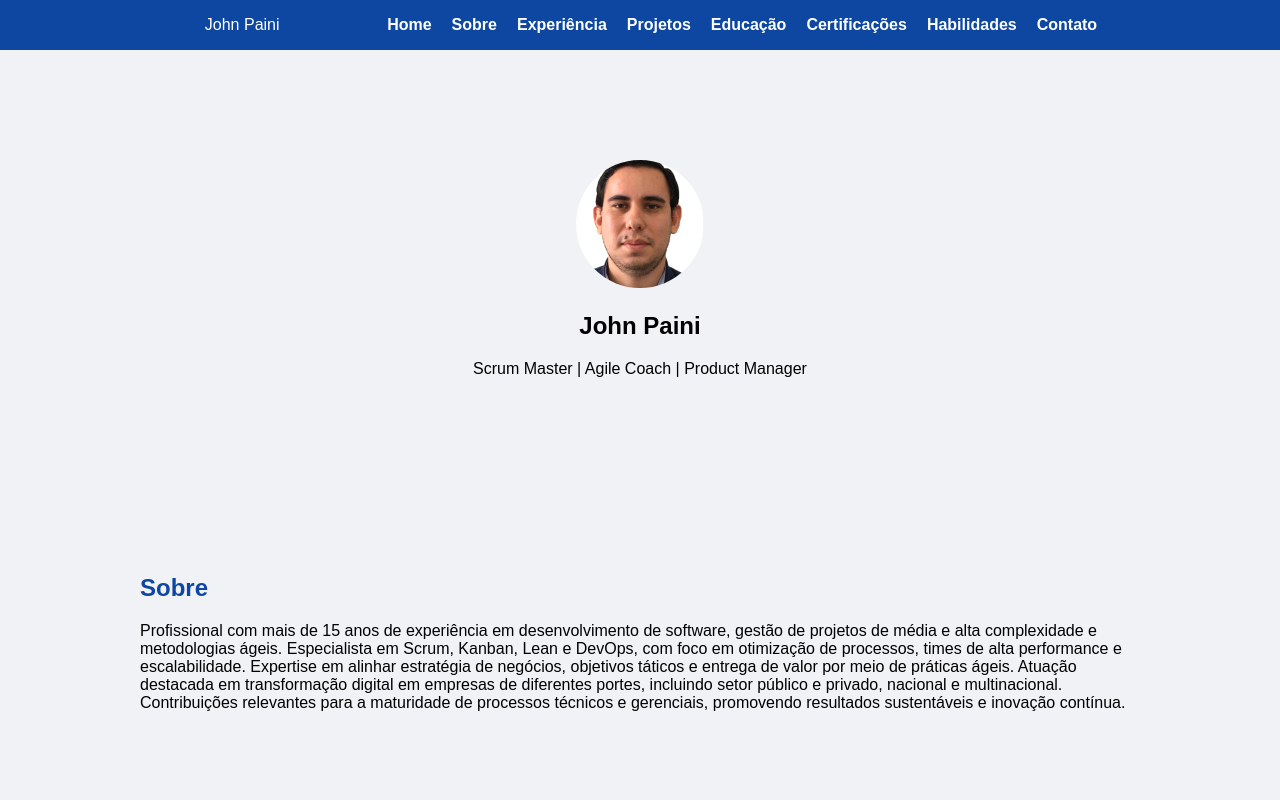
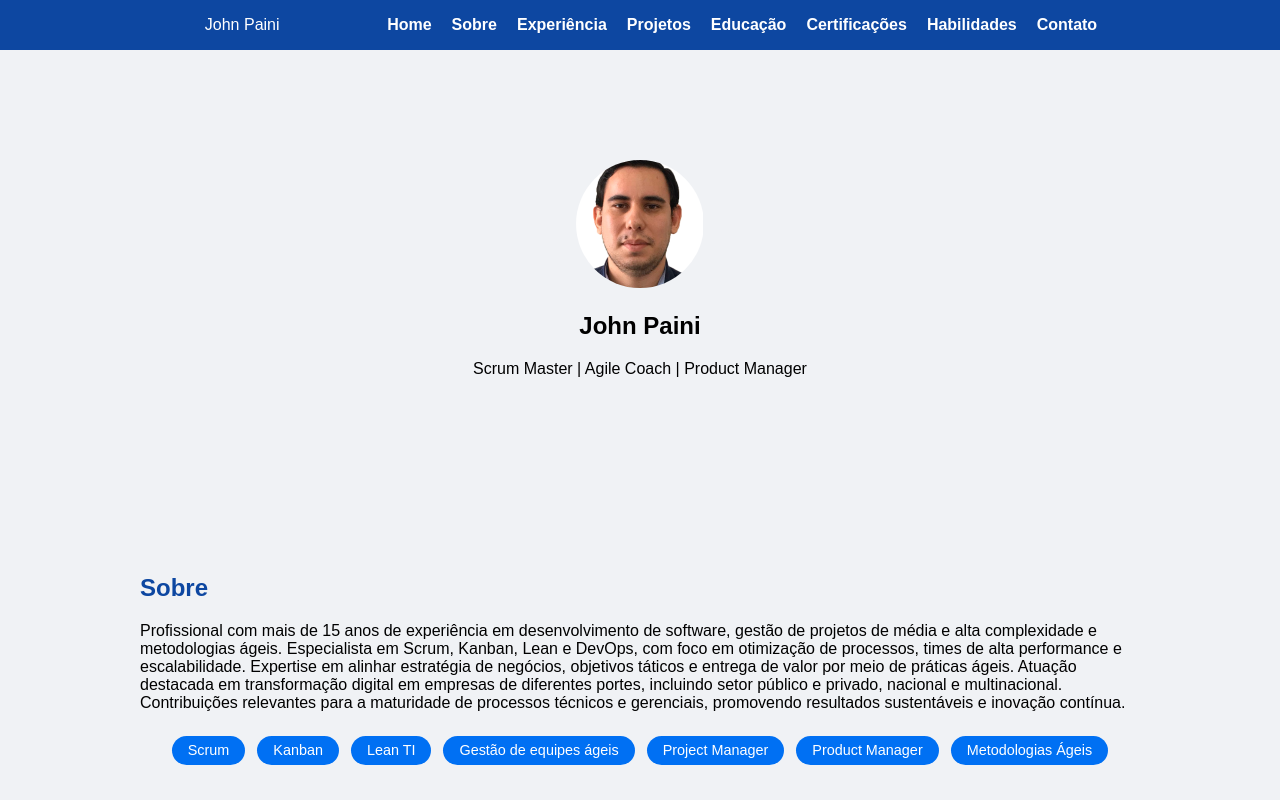
Before and after one commit to johnpaini/john-paini-portfolio, a React (Vite) app: page / in a window 1280 px wide. Shown: the top 800 px of the page. Built offline with nearby package versions, Linux system fonts and the light colour scheme.

Commit message:
add keywords

```diff
--- a/src/components/About.jsx
+++ b/src/components/About.jsx
@@ -1,10 +1,20 @@
 import React from 'react';
 import { about } from '../data.js';
+import { keywords } from "../data";
+import "../style/about.css"
 
 const About = () => (
   <section id="about">
     <h2>Sobre</h2>
     <p>{about}</p>
+     {/* Palavras-chave em forma de botões */}
+      <div className="keywords-container">
+        {keywords.map((word, idx) => (
+          <span key={idx} className="keyword-badge">
+            {word}
+          </span>
+        ))}
+      </div>
   </section>
 );
 
--- a/src/data.js
+++ b/src/data.js
@@ -18,6 +18,9 @@ relevantes para a maturidade de processos técnicos e gerenciais, promovendo res
 sustentáveis e inovação contínua. `;
 
 export const skills = ["Scrum", "Kanban", "Lean TI", "Gestão de equipes ágeis", "Project Manager", "Product Manager", "Metodologias Ágeis"];
+
+
+export const keywords = ["Scrum", "Kanban", "Lean TI", "Gestão de equipes ágeis", "Project Manager", "Product Manager", "Metodologias Ágeis"];
 
 export const experiences = [
     {
--- /dev/null
+++ b/src/style/about.css
@@ -0,0 +1,25 @@
+.keywords-container {
+    display: flex;
+    flex-wrap: wrap;
+    gap: 0.75rem;
+    margin-top: 1.5rem;
+    justify-content: center;
+}
+
+.keyword-badge {
+    background-color: #0070f3;
+    /* cor principal */
+    color: #fff;
+    padding: 0.4rem 1rem;
+    border-radius: 9999px;
+    /* deixa bem arredondado */
+    font-size: 0.9rem;
+    font-weight: 500;
+    transition: background-color 0.3s ease, transform 0.2s ease;
+    cursor: default;
+}
+
+.keyword-badge:hover {
+    background-color: #0059c9;
+    transform: translateY(-2px);
+}
```
